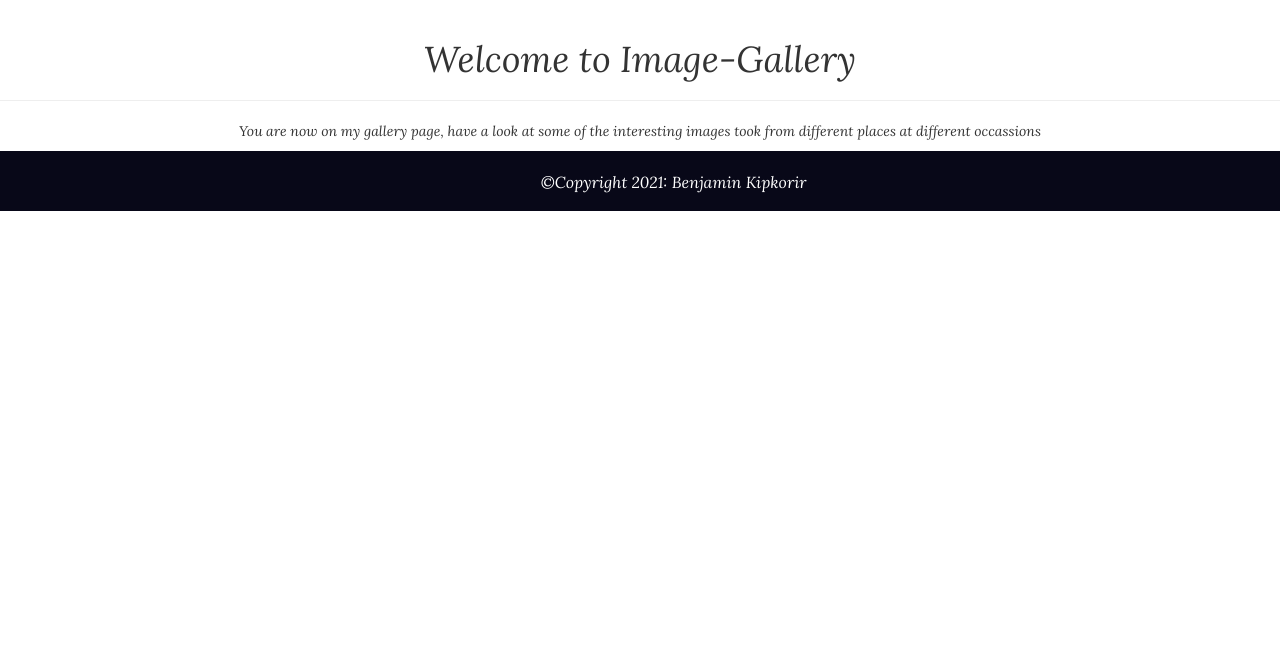
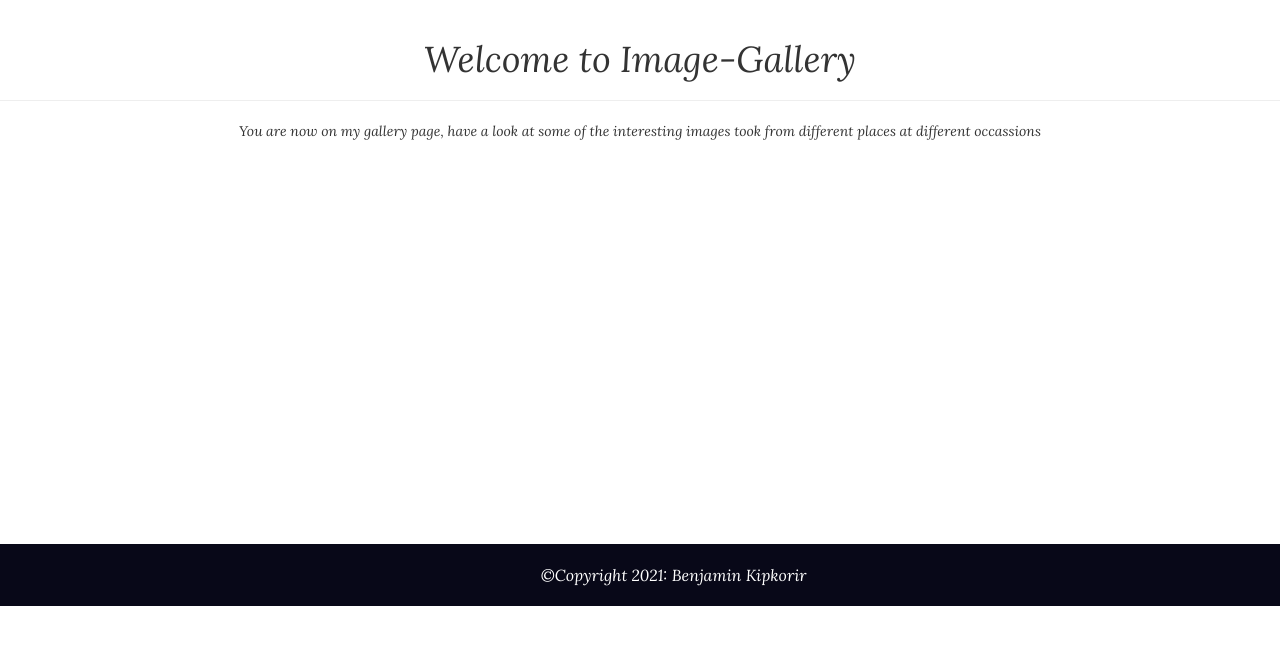
Before and after one commit to Kipkorir2017/image-galle, a Django app: page /gallery/ in a window 1280 px wide. Shown: the part 52-697 px from the top of the page. Run offline with Django 3.2, Linux system fonts and the light colour scheme; some libraries are stand-ins or nearby versions.

Commit message:
add changes to the home and style files

```diff
--- a/gallery/templates/home.html
+++ b/gallery/templates/home.html
@@ -8,7 +8,7 @@
 <div id="homepage">
     <div id="overlay" class="row">
 
-        <div>
+        <div class="introduction">
             <h1 class="text-center">Welcome to Image-Gallery</h1>
             <hr>
             <p id="about" class="text-center">You are now on my gallery page, have a look at some of the interesting images took from different places at different occassions</p>
--- a/static/css/style.css
+++ b/static/css/style.css
@@ -1,3 +1,6 @@
+.introduction{
+    padding-bottom: 30%;
+}
 *{
     font-family: 'Lora', serif;
 
@@ -16,6 +19,5 @@
     color: white;
     padding: 20px;
     overflow: hidden;
-    height: 60px;
     width: 100%;
 }
```
